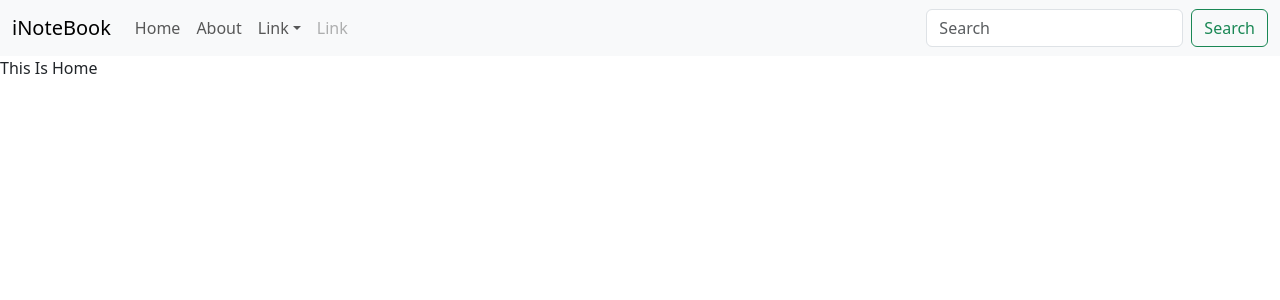
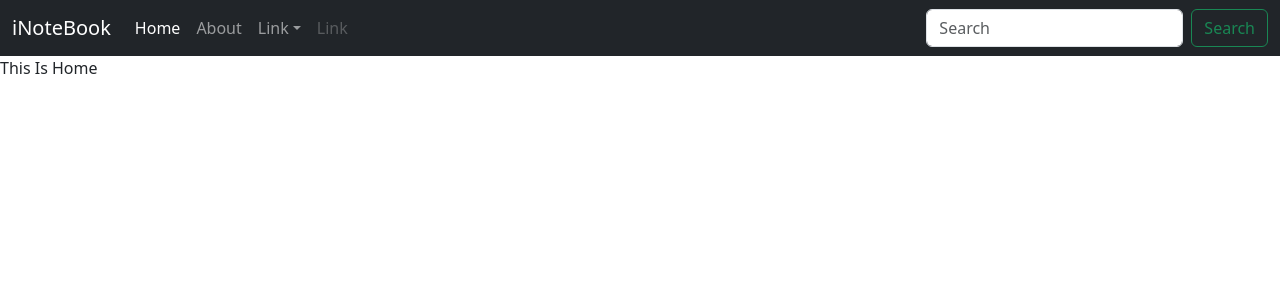
Before and after one commit to vinayakmishra-11/Inotebook, a React (Vite) app in the folder Fronthend/: page / in a window 1280 px wide. Shown: the top 300 px of the page. Built offline with nearby package versions, Linux system fonts and the light colour scheme.

Commit message:
css change

```diff
--- a/Fronthend/src/components/Navbar.jsx
+++ b/Fronthend/src/components/Navbar.jsx
@@ -16,7 +16,7 @@ export default function Navbar() {
   }, [location]);
   return (
     <>
-    <nav className="navbar navbar-expand-lg bg-body-tertiary">
+    <nav className="navbar navbar-expand-lg  navbar-dark bg-dark">
   <div className="container-fluid">
     <Link className="navbar-brand" to="/">iNoteBook</Link>
     <button className="navbar-toggler" type="button" data-bs-toggle="collapse" data-bs-target="#navbarScroll" aria-controls="navbarScroll" aria-expanded="false" aria-label="Toggle navigation">
@@ -25,7 +25,7 @@ export default function Navbar() {
     <div className="collapse navbar-collapse" id="navbarScroll">
       <ul className="navbar-nav me-auto my-2 my-lg-0 navbar-nav-scroll" style={{"--bs-scroll-height": "100px"}}>
         <li className="nav-item">
-          <Link className={`nav-link ${location.pathname==="/Home" ? "active" : ""}`} to="/">Home</Link>
+          <Link className={`nav-link ${location.pathname==="/" ? "active" : ""}`} to="/">Home</Link>
         </li>
         <li className="nav-item">
           <Link className={`nav-link ${location.pathname==="/about" ? "active" : ""}`} to="/about">About</Link>
```
